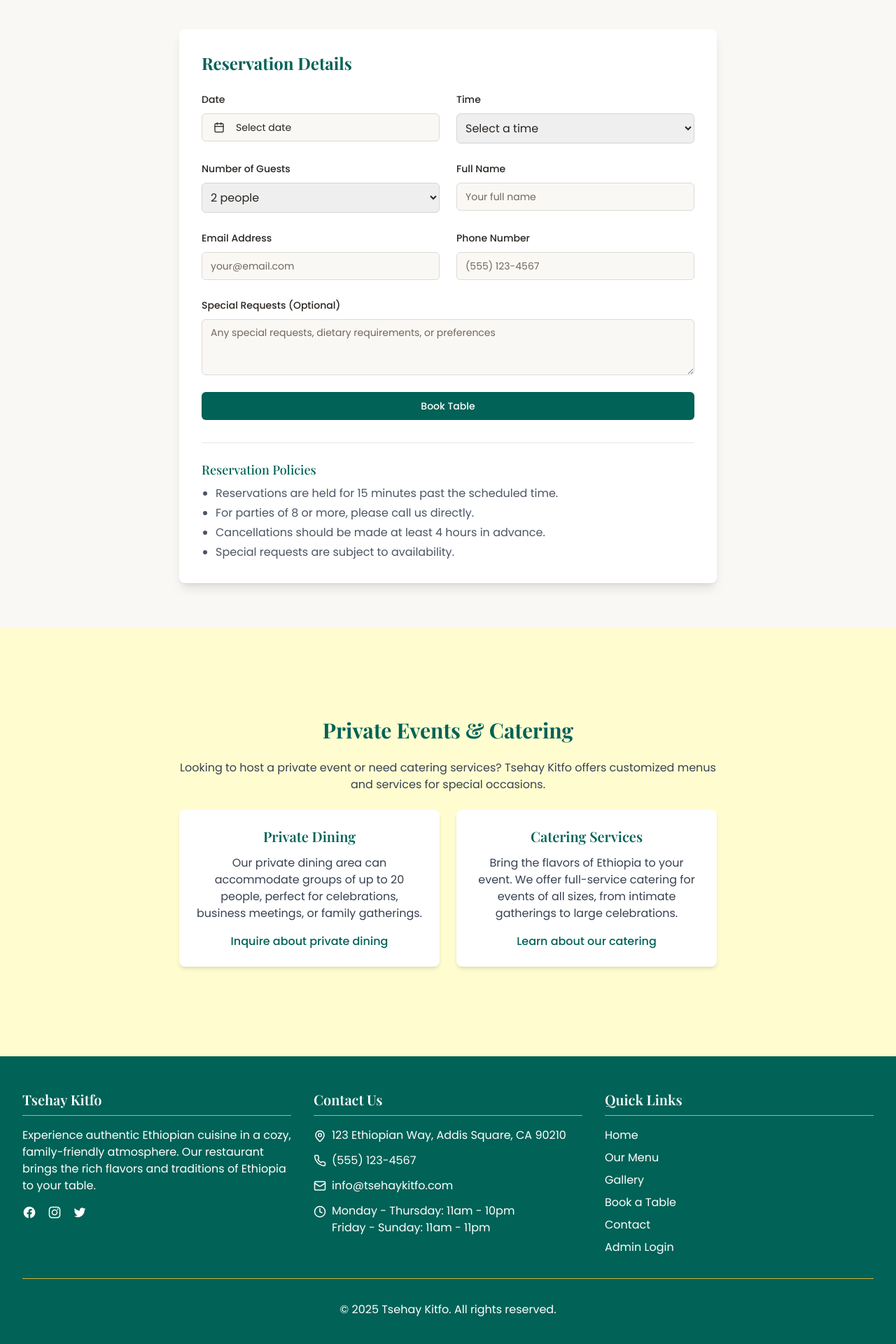
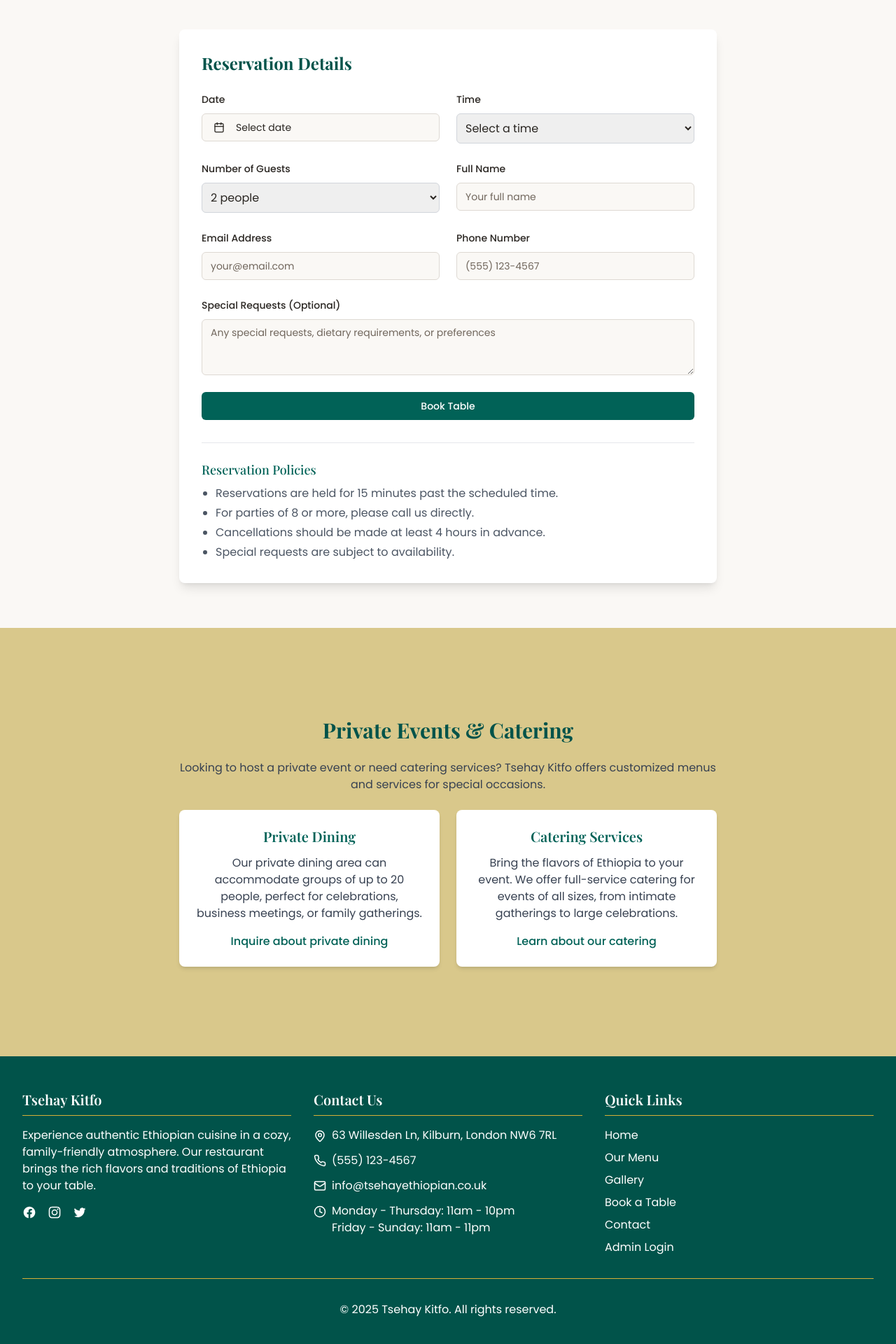
Before and after one commit to Simple-Cash-Source/tsehay-cozy-landing-page, a React (Vite) app: page /booking in a window 1280 px wide. Shown: the part 462-2382 px from the top of the page at 70% size. Built offline with nearby package versions, Linux system fonts and the light colour scheme.

Commit message:
Fix: Update colors and contact information
- Changed background colors to #D9C88B in Featured Dishes, Gallery, and Private Events sections.
- Updated text color to #01534A for hero section titles and footer background.
- Modified restaurant contact information.

```diff
--- a/src/components/Footer.tsx
+++ b/src/components/Footer.tsx
@@ -7,7 +7,7 @@ const Footer = () => {
   const currentYear = new Date().getFullYear();
 
   return (
-    <footer className="bg-restaurant-earth text-white py-12">
+    <footer className="bg-[#01534A] text-white py-12">
       <div className="max-w-7xl mx-auto px-4 sm:px-6 lg:px-8">
         <div className="grid grid-cols-1 md:grid-cols-3 gap-8">
           {/* About */}
@@ -42,7 +42,7 @@ const Footer = () => {
             <ul className="space-y-3">
               <li className="flex items-start">
                 <MapPin size={18} className="mr-2 mt-1 flex-shrink-0" />
-                <span>123 Ethiopian Way, Addis Square, CA 90210</span>
+                <span>63 Willesden Ln, Kilburn, London NW6 7RL</span>
               </li>
               <li className="flex items-center">
                 <Phone size={18} className="mr-2 flex-shrink-0" />
@@ -50,7 +50,7 @@ const Footer = () => {
               </li>
               <li className="flex items-center">
                 <Mail size={18} className="mr-2 flex-shrink-0" />
-                <span>info@tsehaykitfo.com</span>
+                <span>info@tsehayethiopian.co.uk</span>
               </li>
               <li className="flex items-start">
                 <Clock size={18} className="mr-2 mt-1 flex-shrink-0" />
--- a/src/pages/Booking.tsx
+++ b/src/pages/Booking.tsx
@@ -19,7 +19,7 @@ const Booking = () => {
       <div className="section-padding py-16">
         <div className="max-w-3xl mx-auto">
           <div className="bg-white rounded-lg shadow-lg p-6 md:p-8">
-            <h2 className="text-2xl font-bold font-playfair text-restaurant-earth mb-6">
+            <h2 className="text-2xl font-bold font-playfair text-restaurant-dark-green mb-6">
               Reservation Details
             </h2>
 
@@ -41,7 +41,7 @@ const Booking = () => {
       <section className="bg-restaurant-cream py-16">
         <div className="section-padding">
           <div className="max-w-3xl mx-auto text-center">
-            <h2 className="text-3xl font-bold font-playfair text-restaurant-earth mb-6">
+            <h2 className="text-3xl font-bold font-playfair text-restaurant-dark-green mb-6">
               Private Events & Catering
             </h2>
             <p className="text-gray-700 mb-6">
--- a/src/pages/Home.tsx
+++ b/src/pages/Home.tsx
@@ -34,7 +34,7 @@ const Home = () => {
         <div className="absolute inset-0 bg-black opacity-40"></div>
         <div className="absolute inset-0 bg-cover bg-center" style={{ backgroundImage: "url('https://images.unsplash.com/photo-1540914124281-342587941389?w=1200&auto=format&fit=crop&q=60')" }}></div>
         <div className="relative container mx-auto px-4 text-center">
-          <h1 className="text-5xl md:text-6xl lg:text-7xl font-bold text-white mb-4 font-playfair animate-fade-in">
+          <h1 className="text-5xl md:text-6xl lg:text-7xl font-bold text-restaurant-dark-green mb-4 font-playfair animate-fade-in">
             Tsehay Kitfo
           </h1>
           <p className="text-xl md:text-2xl text-white mb-8 max-w-2xl mx-auto animate-fade-in">
--- a/src/pages/Menu.tsx
+++ b/src/pages/Menu.tsx
@@ -75,7 +75,7 @@ const Menu = () => {
       <section className="bg-restaurant-cream py-16">
         <div className="section-padding">
           <div className="max-w-3xl mx-auto text-center">
-            <h2 className="text-3xl font-bold font-playfair text-restaurant-earth mb-6">
+            <h2 className="text-3xl font-bold font-playfair text-restaurant-dark-green mb-6">
               The Ethiopian Dining Experience
             </h2>
             <p className="text-gray-700 mb-4">
--- a/tailwind.config.ts
+++ b/tailwind.config.ts
@@ -66,9 +66,10 @@ export default {
 				restaurant: {
 					'brown': '#016257', // Changed from #8B4513 to green
 					'gold': '#D4AF37',
-					'cream': '#FFFDD0',
+					'cream': '#D9C88B', // Changed from #FFFDD0 to new color
 					'earth': '#016257', // Changed from #5E3A1A to green
 					'sage': '#BCB88A',
+					'dark-green': '#01534A', // Added new color for titles
 				},
 			},
 			fontFamily: {
```
